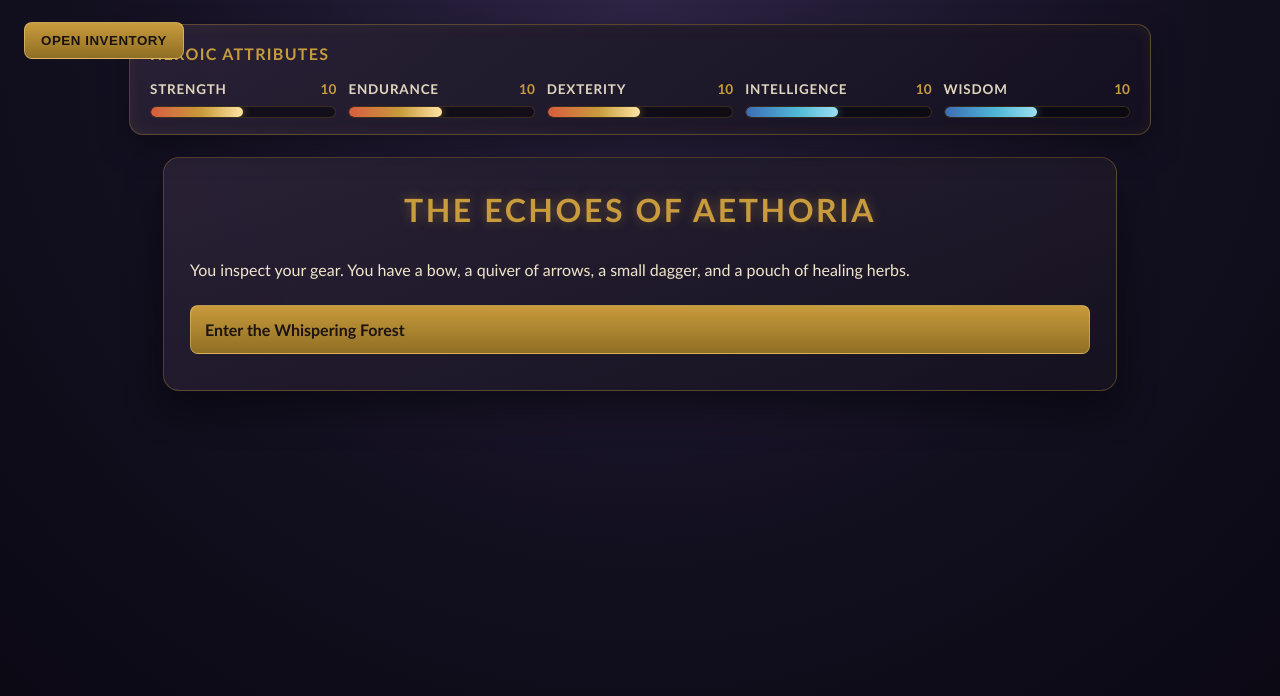
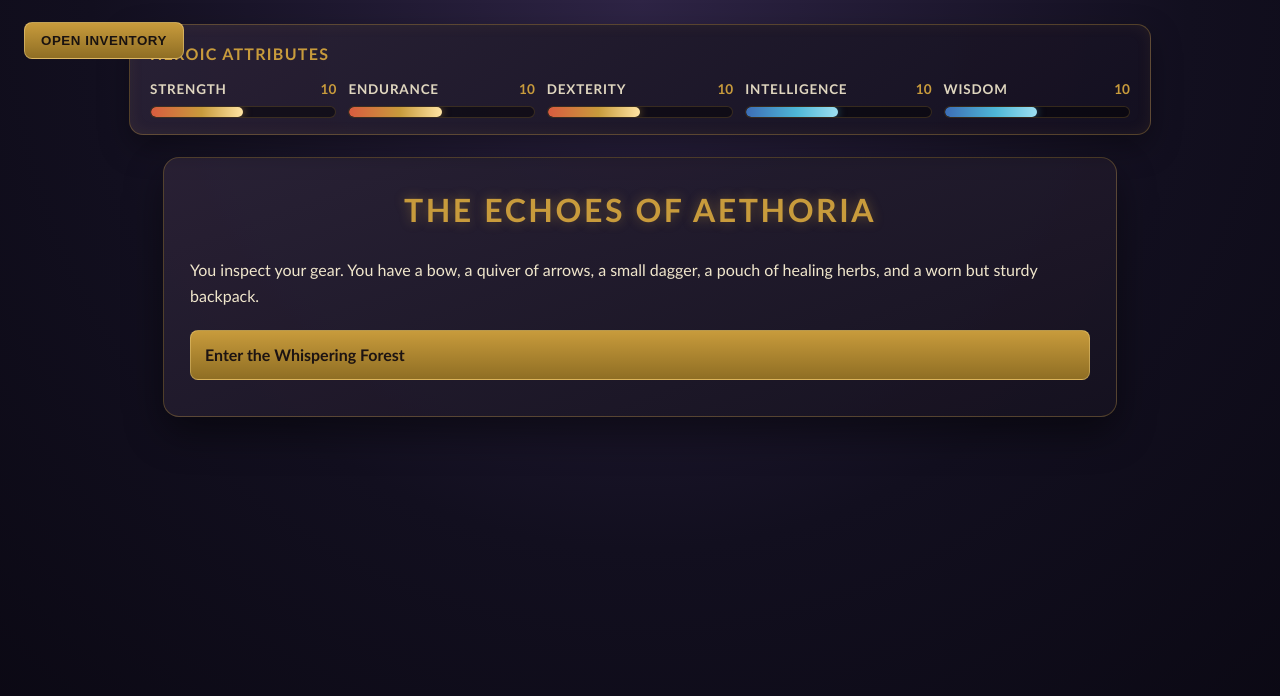
Before and after one commit to jermon/The-Echoes-of-Aethoria, a Jekyll site: the page built from scenes/check_gear.html, in a window 1280 px wide and 900 px high. Shown: the top 696 px of the window. Built offline with Jekyll 4.4.1, drawn with Linux system fonts in a browser that asks for light colours; part of the change alters nothing that is shown.

```diff
--- a/_includes/inventory_popup.html
+++ b/_includes/inventory_popup.html
@@ -1,7 +1,22 @@
 <div id="inventory-popup" class="popup">
     <div class="popup-content">
         <h2>Inventory</h2>
-        <ul id="inventory-list"></ul>
+        <form id="inventory-add-form">
+            <label for="inventory-item-select">Item</label>
+            <select id="inventory-item-select"></select>
+
+            <label for="inventory-compartment-select">Compartment</label>
+            <select id="inventory-compartment-select">
+                <option value="back">Back</option>
+                <option value="belt">Belt</option>
+                <option value="hands">Hands</option>
+            </select>
+
+            <button type="submit">Add Item</button>
+        </form>
+
+        <p id="inventory-message" aria-live="polite"></p>
+        <div id="inventory-list"></div>
         <button id="close-inventory">Close</button>
     </div>
 </div>
--- a/assets/css/main.scss
+++ b/assets/css/main.scss
@@ -166,6 +166,38 @@ h1 {
     }
 }
 
+#inventory-add-form {
+    display: grid;
+    gap: 8px;
+
+    label {
+        font-size: 0.78rem;
+        text-transform: uppercase;
+        letter-spacing: 0.04em;
+        color: rgba($parchment, 0.85);
+    }
+
+    select,
+    button {
+        background: rgba($stone, 0.8);
+        color: $parchment;
+        border: 1px solid rgba($rune-gold, 0.22);
+        border-radius: 8px;
+        padding: 8px 10px;
+    }
+
+    button {
+        margin-bottom: 4px;
+        cursor: pointer;
+    }
+}
+
+#inventory-message {
+    color: $mana;
+    min-height: 1.3rem;
+    margin: 0 0 12px;
+}
+
 #open-inventory,
 #close-inventory {
     background: linear-gradient(180deg, $rune-gold 0%, $rune-gold-dark 100%);
@@ -192,9 +224,24 @@ h1 {
 }
 
 #inventory-list {
+    margin: 14px 0 18px;
+
+    .inventory-compartment {
+        margin-bottom: 14px;
+
+        h3 {
+            font-size: 0.82rem;
+            text-transform: uppercase;
+            letter-spacing: 0.05em;
+            margin: 0 0 8px;
+            color: rgba($parchment, 0.92);
+        }
+
+        ul {
             list-style-type: none;
             padding: 0;
-    margin: 14px 0 18px;
+            margin: 0;
+        }
 
         li {
             padding: 8px 10px;
@@ -202,5 +249,12 @@ h1 {
             border: 1px solid rgba($rune-gold, 0.18);
             border-radius: 8px;
             margin-bottom: 8px;
+            font-size: 0.88rem;
+        }
+
+        .empty-slot {
+            opacity: 0.72;
+            font-style: italic;
         }
     }
+}
--- a/assets/js/game.js
+++ b/assets/js/game.js
@@ -1,7 +1,33 @@
 // game.js
 
+const INVENTORY_COMPARTMENTS = {
+    back: { label: 'Back', maxWeight: 8, maxSpace: 6 },
+    belt: { label: 'Belt', maxWeight: 4, maxSpace: 4 },
+    hands: { label: 'Hands', maxWeight: 6, maxSpace: 2 }
+};
+
+const ITEM_CATALOG = {
+    Bow: { weight: 3, space: 2 },
+    Arrows: { weight: 1, space: 1 },
+    Dagger: { weight: 1, space: 1 },
+    'Healing Herbs': { weight: 1, space: 1 },
+    Backpack: {
+        weight: 2,
+        space: 2,
+        upgrade: {
+            compartment: 'back',
+            maxWeight: 6,
+            maxSpace: 4
+        }
+    }
+};
+
 const gameState = {
-    inventory: [],
+    inventory: {
+        back: [],
+        belt: [],
+        hands: []
+    },
     stats: {
         strength: 10,
         endurance: 10,
@@ -11,21 +37,142 @@ const gameState = {
     }
 };
 
-function addToInventory(item) {
-    if (!gameState.inventory.includes(item)) {
-        gameState.inventory.push(item);
-        updateInventoryDisplay();
-        saveGame();
+function getItemData(itemName) {
+    return ITEM_CATALOG[itemName] || { weight: 1, space: 1 };
+}
+
+function getAllInventoryItems() {
+    return Object.values(gameState.inventory).flat();
+}
+
+function getCompartmentCapacity(compartment) {
+    const baseCapacity = INVENTORY_COMPARTMENTS[compartment];
+    const capacity = { ...baseCapacity };
+
+    getAllInventoryItems().forEach(item => {
+        if (item.upgrade?.compartment === compartment) {
+            capacity.maxWeight += item.upgrade.maxWeight;
+            capacity.maxSpace += item.upgrade.maxSpace;
+        }
+    });
+
+    return capacity;
+}
+
+function getCompartmentUsage(compartment) {
+    return gameState.inventory[compartment].reduce(
+        (usage, item) => {
+            usage.weight += item.weight;
+            usage.space += item.space;
+            return usage;
+        },
+        { weight: 0, space: 0 }
+    );
+}
+
+function canAddItemToCompartment(itemData, compartment) {
+    const capacity = getCompartmentCapacity(compartment);
+    const usage = getCompartmentUsage(compartment);
+
+    return {
+        fitsWeight: usage.weight + itemData.weight <= capacity.maxWeight,
+        fitsSpace: usage.space + itemData.space <= capacity.maxSpace
+    };
+}
+
+function addToInventory(itemName, preferredCompartment = 'back') {
+    const itemData = getItemData(itemName);
+    const item = { name: itemName, ...itemData };
+
+    const compartmentsToTry = [
+        preferredCompartment,
+        ...Object.keys(INVENTORY_COMPARTMENTS).filter(compartment => compartment !== preferredCompartment)
+    ];
+
+    const fittingCompartment = compartmentsToTry.find(compartment => {
+        const fitCheck = canAddItemToCompartment(item, compartment);
+        return fitCheck.fitsWeight && fitCheck.fitsSpace;
+    });
+
+    if (!fittingCompartment) {
+        setInventoryMessage(`No room for ${itemName}. It exceeds space or weight limits.`);
+        return false;
     }
+
+    gameState.inventory[fittingCompartment].push(item);
+    setInventoryMessage(`${itemName} added to ${INVENTORY_COMPARTMENTS[fittingCompartment].label}.`);
+    updateInventoryDisplay();
+    saveGame();
+    return true;
+}
+
+function setInventoryMessage(message) {
+    const messageElement = document.getElementById('inventory-message');
+    if (messageElement) {
+        messageElement.textContent = message;
+    }
+}
+
+function updateInventoryItemSelect() {
+    const itemSelect = document.getElementById('inventory-item-select');
+
+    if (!itemSelect) {
+        return;
+    }
+
+    itemSelect.innerHTML = '';
+
+    Object.entries(ITEM_CATALOG).forEach(([itemName, itemData]) => {
+        const option = document.createElement('option');
+        option.value = itemName;
+        option.textContent = `${itemName} (W:${itemData.weight}, S:${itemData.space})`;
+        itemSelect.appendChild(option);
+    });
 }
 
 function updateInventoryDisplay() {
     const inventoryList = document.getElementById('inventory-list');
+
+    if (!inventoryList) {
+        return;
+    }
+
     inventoryList.innerHTML = '';
-    gameState.inventory.forEach(item => {
-        const li = document.createElement('li');
-        li.textContent = item;
-        inventoryList.appendChild(li);
+
+    Object.keys(INVENTORY_COMPARTMENTS).forEach(compartment => {
+        const capacity = getCompartmentCapacity(compartment);
+        const usage = getCompartmentUsage(compartment);
+
+        const section = document.createElement('section');
+        section.className = 'inventory-compartment';
+
+        const heading = document.createElement('h3');
+        heading.textContent = `${INVENTORY_COMPARTMENTS[compartment].label} (${usage.space}/${capacity.maxSpace} space, ${usage.weight}/${capacity.maxWeight} weight)`;
+        section.appendChild(heading);
+
+        const list = document.createElement('ul');
+
+        if (gameState.inventory[compartment].length === 0) {
+            const emptyItem = document.createElement('li');
+            emptyItem.textContent = 'Empty';
+            emptyItem.className = 'empty-slot';
+            list.appendChild(emptyItem);
+        } else {
+            gameState.inventory[compartment].forEach(item => {
+                const listItem = document.createElement('li');
+                let label = `${item.name} (W:${item.weight}, S:${item.space})`;
+
+                if (item.upgrade) {
+                    label += ' • expands carrying capacity';
+                }
+
+                listItem.textContent = label;
+                list.appendChild(listItem);
+            });
+        }
+
+        section.appendChild(list);
+        inventoryList.appendChild(section);
     });
 }
 
@@ -48,8 +195,8 @@ function updateStatsDisplay() {
 }
 
 function modifyStat(stat, amount) {
-    if (gameState.stats.hasOwnProperty(stat)) {
-        gameState.stats[stat] += amount;
+    if (Object.prototype.hasOwnProperty.call(gameState.stats, stat)) {
+        gameState.stats[stat] = Math.max(0, gameState.stats[stat] + amount);
         updateStatsDisplay();
         saveGame();
     }
@@ -59,23 +206,47 @@ function saveGame() {
     localStorage.setItem('gameState', JSON.stringify(gameState));
 }
 
+function migrateLegacyInventory(legacyInventory) {
+    if (!Array.isArray(legacyInventory)) {
+        return { back: [], belt: [], hands: [] };
+    }
+
+    const migrated = { back: [], belt: [], hands: [] };
+
+    legacyInventory.forEach(itemName => {
+        const itemData = getItemData(itemName);
+        migrated.back.push({ name: itemName, ...itemData });
+    });
+
+    return migrated;
+}
+
 function loadGame() {
     const savedState = localStorage.getItem('gameState');
+
     if (savedState) {
         const loadedState = JSON.parse(savedState);
-        gameState.inventory = loadedState.inventory || [];
+
+        if (Array.isArray(loadedState.inventory)) {
+            gameState.inventory = migrateLegacyInventory(loadedState.inventory);
+        } else {
+            gameState.inventory = loadedState.inventory || gameState.inventory;
+        }
+
         gameState.stats = loadedState.stats || gameState.stats;
-        updateInventoryDisplay();
-        updateStatsDisplay();
     }
+
+    updateInventoryItemSelect();
+    updateInventoryDisplay();
+    updateStatsDisplay();
 }
 
 function handle404() {
-    if (document.title.includes("Lost in the Void")) {
-        console.log("Player encountered a 404 error");
+    if (document.title.includes('Lost in the Void')) {
+        console.log('Player encountered a 404 error');
         document.body.style.opacity = 0;
         setTimeout(() => {
-            document.body.style.transition = "opacity 2s";
+            document.body.style.transition = 'opacity 2s';
             document.body.style.opacity = 1;
         }, 100);
     }
@@ -85,6 +256,7 @@ function setupInventoryPopup() {
     const openBtn = document.getElementById('open-inventory');
     const closeBtn = document.getElementById('close-inventory');
     const popup = document.getElementById('inventory-popup');
+    const addForm = document.getElementById('inventory-add-form');
 
     openBtn.addEventListener('click', () => {
         popup.classList.add('show');
@@ -94,10 +266,19 @@ function setupInventoryPopup() {
         popup.classList.remove('show');
     });
 
-    document.addEventListener('keydown', (event) => {
+    document.addEventListener('keydown', event => {
         if (event.key === 'Escape') {
             popup.classList.remove('show');
         }
+    });
+
+    addForm.addEventListener('submit', event => {
+        event.preventDefault();
+
+        const itemName = document.getElementById('inventory-item-select').value;
+        const compartment = document.getElementById('inventory-compartment-select').value;
+
+        addToInventory(itemName, compartment);
     });
 }
 
@@ -106,7 +287,6 @@ document.addEventListener('DOMContentLoaded', function() {
     handle404();
     setupInventoryPopup();
 
-    // Add click event listeners to choice links
     document.querySelectorAll('#choices a').forEach(link => {
         link.addEventListener('click', function(e) {
             e.preventDefault();
--- a/scenes/check_gear.html
+++ b/scenes/check_gear.html
@@ -6,7 +6,7 @@ choices:
     next_scene: forest
 ---
 
-You inspect your gear. You have a bow, a quiver of arrows, a small dagger, and a pouch of healing herbs.
+You inspect your gear. You have a bow, a quiver of arrows, a small dagger, a pouch of healing herbs, and a worn but sturdy backpack.
 
 <script>
 document.addEventListener('DOMContentLoaded', function() {
@@ -14,5 +14,6 @@ document.addEventListener('DOMContentLoaded', function() {
     addToInventory("Arrows");
     addToInventory("Dagger");
     addToInventory("Healing Herbs");
+    addToInventory("Backpack", "back");
 });
 </script>
```
Lines whose indentation alone changed are shown as unchanged.
